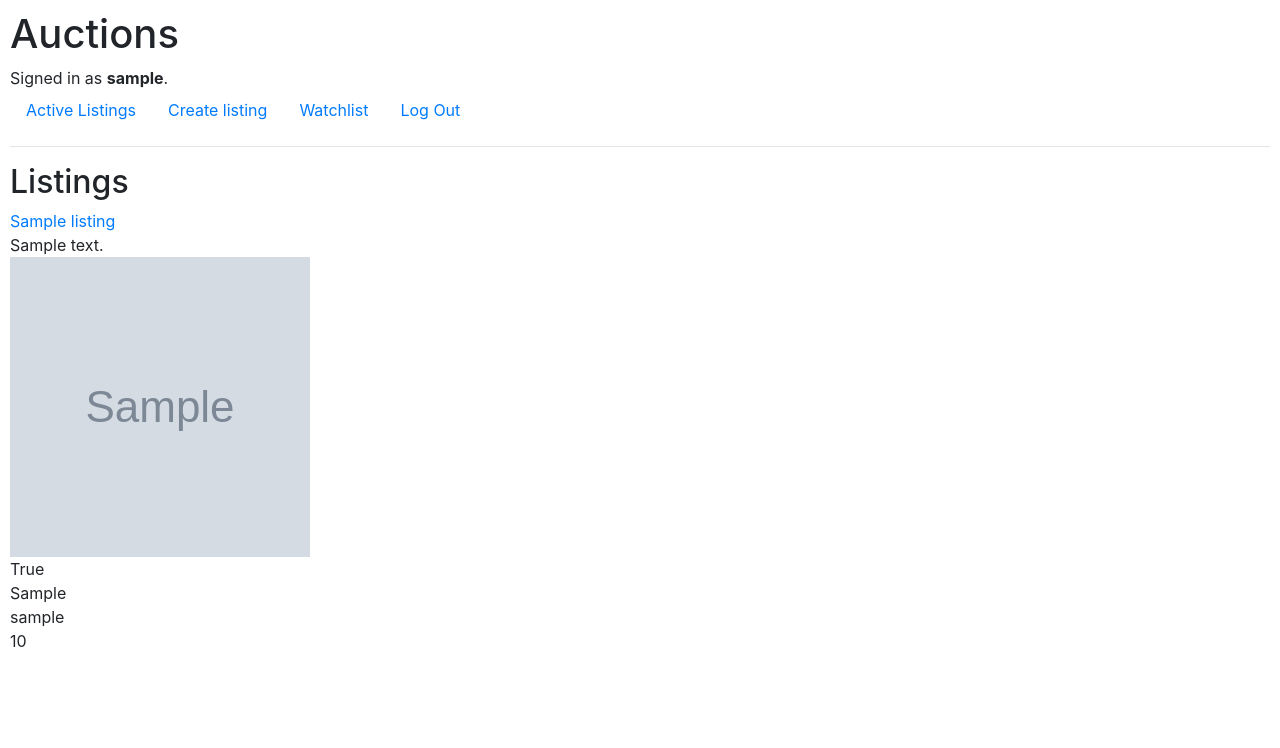
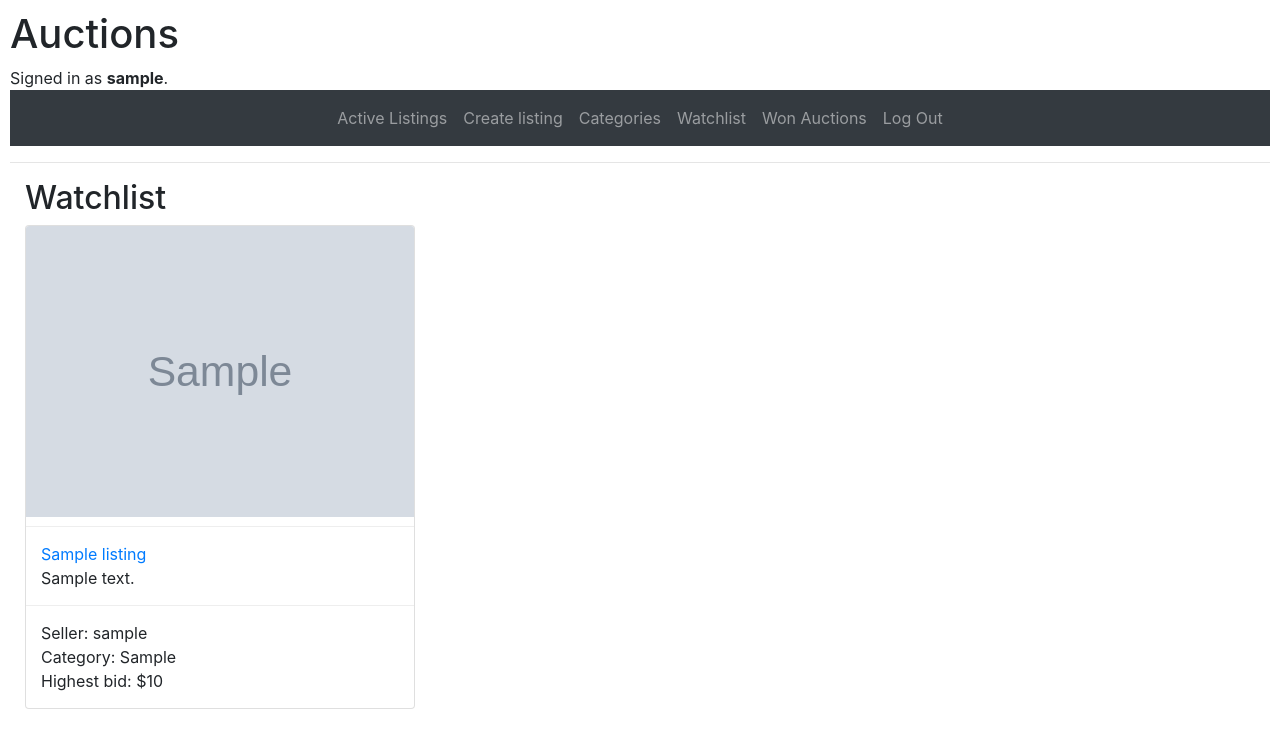
Before and after one commit to akonopkaa/commerce, a Django app: page /watchlist in a window 1280 px wide. Shown: the top 748 px of the page. Run offline with Django 3.2, Linux system fonts and the light colour scheme; a user stored in the database is signed in; tables that the repository leaves empty hold one stand-in row (values such as "Sample post"); grey boxes marked "Sample" are stand-in pictures; some libraries are stand-ins or nearby versions.

Commit message:
Implemented categories and added styles

```diff
--- a/auctions/static/auctions/styles.css
+++ b/auctions/static/auctions/styles.css
@@ -1,3 +1,28 @@
 body {
     padding: 10px;
 }
+
+.card-product .img-wrap {
+    border-radius: 3px 3px 0 0;
+    overflow: hidden;
+    position: relative;
+    height: 300px;
+    text-align: center;
+}
+
+.card-product .img-wrap img {
+    max-height: 100%;
+    max-width: 100%;
+    object-fit: cover;
+}
+
+.card-product .info-wrap {
+    overflow: hidden;
+    padding: 15px;
+    border-top: 1px solid #eee;
+}
+
+.card-product .bottom-wrap {
+    padding: 15px;
+    border-top: 1px solid #eee;
+}
--- a/auctions/templates/auctions/index.html
+++ b/auctions/templates/auctions/index.html
@@ -1,40 +1,47 @@
 {% extends "auctions/layout.html" %}
 
 {% block body %}
-<h2>Listings</h2>
+<h2>
+    {{ title }}
+</h2>
+<div class="row">
     {% for listing in listings %}
-<div>
-    <div>
+    <div class="col-md-4">
+        <div class="card card-product">
+            <div class="img-wrap">
+                {% if listing.image %}
+                <img src="{{ listing.image.url }}">
+                {% else %}
+                <img src="/media/uploads/no_image_available.jpg">
+                {% endif %}
+            </div>
+            <div class="info-wrap">
+                <div class="title">
                     <a href="{% url 'view_listing' listing.id %}">
                         {{ listing.title }}
                     </a>
                 </div>
-    <div>
+                <div class="desc">
                     {{ listing.description }}
                 </div>
+            </div>
+            <div class="bottom-wrap">
                 <div>
-        {% if listing.image %}
-        <img src="{{ listing.image.url }}" width="300" height="300">
-        {% else %}
-        <img src="/media/uploads/no_image_available.jpg" width="300" height="300">
-        {% endif %}
+                    Seller: {{ listing.seller }}
                 </div>
                 <div>
-        {{ listing.is_active }}
+                    Category: {{ listing.category }}
                 </div>
                 <div>
-        {{ listing.category }}
+                    Highest bid: ${{ listing.bid_listing.last.price }}
                 </div>
-    <div>
-        {{ listing.seller }}
             </div>
-    <div>
-        {{ listing.bid_listing.last.price }}
         </div>
     </div>
     {% empty %}
-<div>
+    <div class="col-md-4">
         No listings available
     </div>
     {% endfor %}
+</div>
 {% endblock %}
--- a/auctions/templates/auctions/layout.html
+++ b/auctions/templates/auctions/layout.html
@@ -19,7 +19,9 @@
         Not signed in.
         {% endif %}
     </div>
-    <ul class="nav">
+    <nav class="navbar navbar-expand-lg navbar-dark bg-dark">
+        <div class="collapse navbar-collapse justify-content-md-center">
+            <ul class="navbar-nav">
                 <li class="nav-item">
                     <a class="nav-link" href="{% url 'index' %}">Active Listings</a>
                 </li>
@@ -28,7 +30,13 @@
                     <a class="nav-link" href="{% url 'create_listing' %}">Create listing</a>
                 </li>
                 <li class="nav-item">
+                    <a class="nav-link" href="{% url 'categories' %}">Categories</a>
+                </li>
+                <li class="nav-item">
                     <a class="nav-link" href="{% url 'watchlist' %}">Watchlist</a>
+                </li>
+                <li class="nav-item">
+                    <a class="nav-link" href="{% url 'won_auctions' %}">Won Auctions</a>
                 </li>
                 <li class="nav-item">
                     <a class="nav-link" href="{% url 'logout' %}">Log Out</a>
@@ -42,9 +50,13 @@
                 </li>
                 {% endif %}
             </ul>
+        </div>
+    </nav>
     <hr>
+    <div class="container-fluid">
         {% block body %}
         {% endblock %}
+    </div>
 </body>
 
 </html>
--- a/auctions/templates/auctions/view_listing.html
+++ b/auctions/templates/auctions/view_listing.html
@@ -29,7 +29,7 @@
             {{ listing.bid_listing.last.price }}
         </div>
     </div>
-    {% if user.is_authenticated and listing.is_active%}
+    {% if user.is_authenticated %}
     <div>
         <form action="{% url 'change_watchlist' listing.id %}" method="POST">
             {% csrf_token %}
@@ -44,6 +44,7 @@
             {% endif %}
         </form>
     </div>
+    {% if listing.is_active %}
     {% if user != listing.seller %}
     <div>
         <form action="{% url 'bid' listing.id%}" method="POST">
@@ -70,6 +71,7 @@
         </form>
     </div>
     {% endif %}
+    {% endif %}
     {% if messages %}
     <div>
         {% for message in messages %}
@@ -93,6 +95,8 @@
             </div>
             {% empty %}
             <div>
+            </div>
+            <div>
                 No comments yet.
             </div>
         </div>
--- a/auctions/urls.py
+++ b/auctions/urls.py
@@ -14,4 +14,7 @@ urlpatterns = [
     path("bid/<int:listing>", views.bid, name="bid"),
     path("comment/<int:listing>", views.comment, name="comment"),
     path("close_listing/<int:listing>", views.close_listing, name="close_listing"),
+    path("won_auctions", views.won_auctions, name="won_auctions"),
+    path("categories", views.categories, name="categories"),
+    path("view_category/<int:category>", views.view_category, name="view_category")
 ]
--- a/auctions/views.py
+++ b/auctions/views.py
@@ -31,6 +31,7 @@ class CommentForm(ModelForm):
 
 def index(request):
     return render(request, "auctions/index.html", {
+        "title": "Active Listings",
         "listings": Listing.objects.filter(is_active = True).order_by("-id")
     }
 )
@@ -144,6 +145,7 @@ def change_watchlist(request, listing):
 def watchlist(request):
     listings = request.user.watchlist.all()
     return render(request, "auctions/index.html", {
+        "title": "Watchlist",
         "listings": listings
     }
 )
@@ -204,3 +206,30 @@ def close_listing(request, listing):
         return HttpResponseRedirect(reverse("view_listing", args = (listing.id,)))
     else:
         return HttpResponseRedirect(reverse("view_listing", args = (listing.id,)))
+
+@login_required
+def won_auctions(request):
+    listings = Listing.objects.filter(winner = request.user).filter(is_active = False).exclude(seller = request.user).order_by("-id")
+    return render(request, "auctions/index.html", {
+        "title": "Won Actions",
+        "listings": listings
+    }
+)
+
+@login_required
+def categories(request):
+    categories = Category.objects.order_by("category")
+    return render(request, "auctions/categories.html", {
+        "categories": categories
+    }
+)
+
+@login_required
+def view_category(request, category):
+    category = get_object_or_404(Category, id = category)
+    listings = Listing.objects.filter(category = category).filter(is_active = True).order_by("-id")
+    return render(request, "auctions/index.html", {
+        "title": category.category,
+        "listings": listings
+    }
+)
```
Also changed, not shown: auctions/templates/auctions/categories.html (added, +20 -0 lines). Lines whose indentation alone changed are shown as unchanged.
